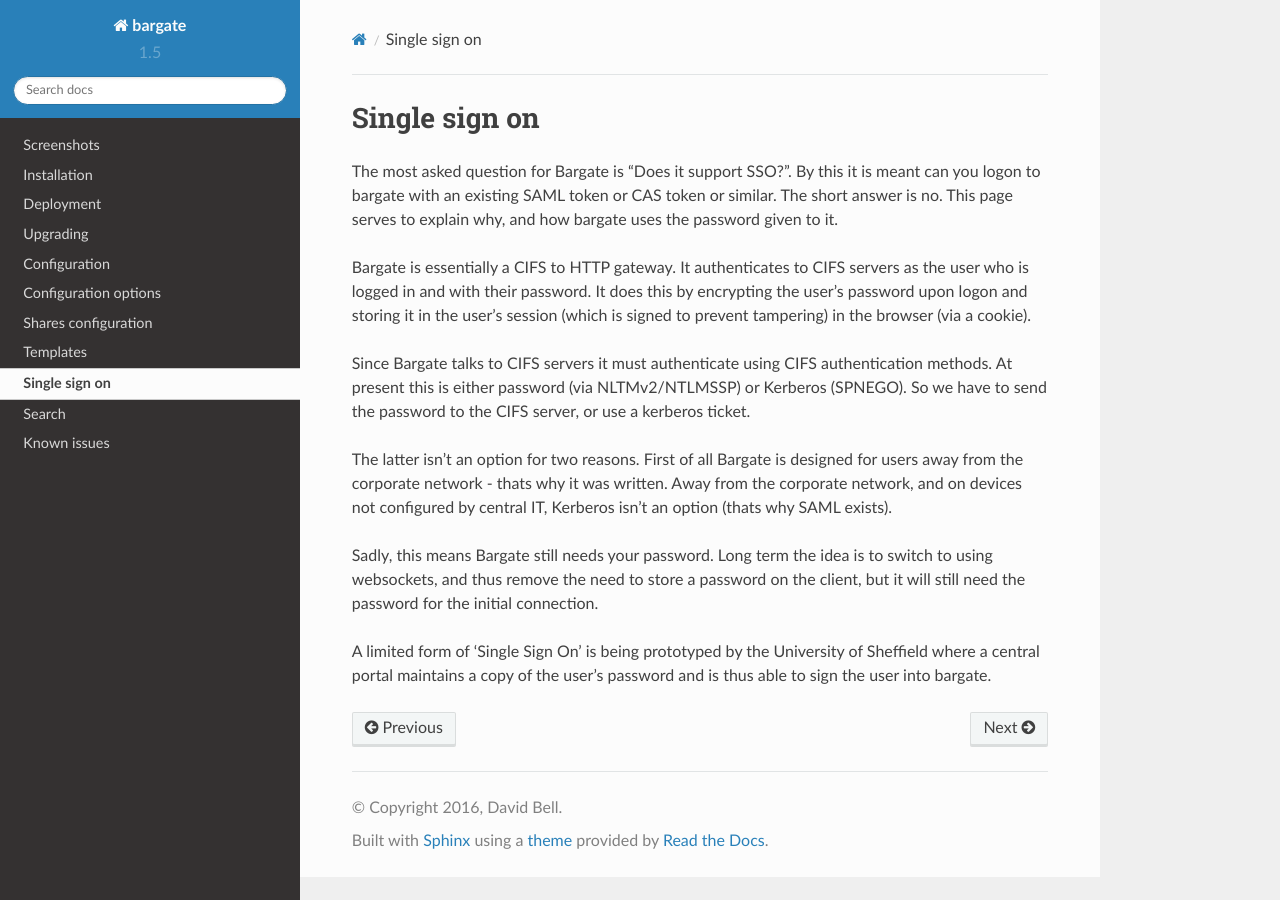
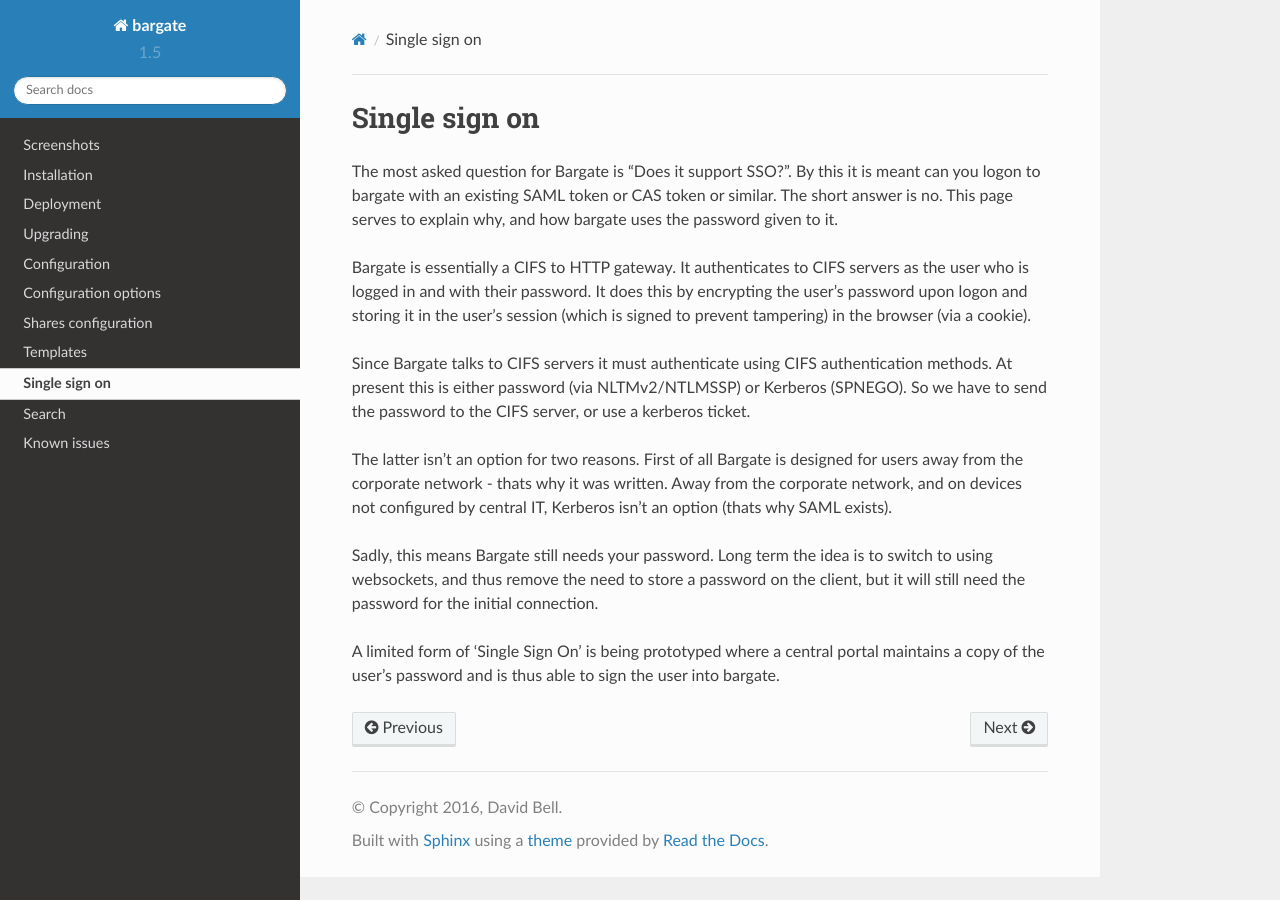
Before and after one commit to cs1tg/bargate-docs, a Sphinx documentation site: the page built from source/sso.rst, in a window 1280 px wide. Built offline with Sphinx 7.4.7 and the Read the Docs theme 2.0.0, drawn with Linux system fonts in a browser that asks for light colours.

Commit message:
Update sso.rst
Remove named institution

```diff
--- a/source/sso.rst
+++ b/source/sso.rst
@@ -25,6 +25,5 @@ Sadly, this means Bargate still needs your password. Long term the idea is to
 switch to using websockets, and thus remove the need to store a password
 on the client, but it will still need the password for the initial connection.
 
-A limited form of 'Single Sign On' is being prototyped by the University of
-Sheffield where a central portal maintains a copy of the user's password and is
+A limited form of 'Single Sign On' is being prototyped where a central portal maintains a copy of the user's password and is
 thus able to sign the user into bargate.
```
